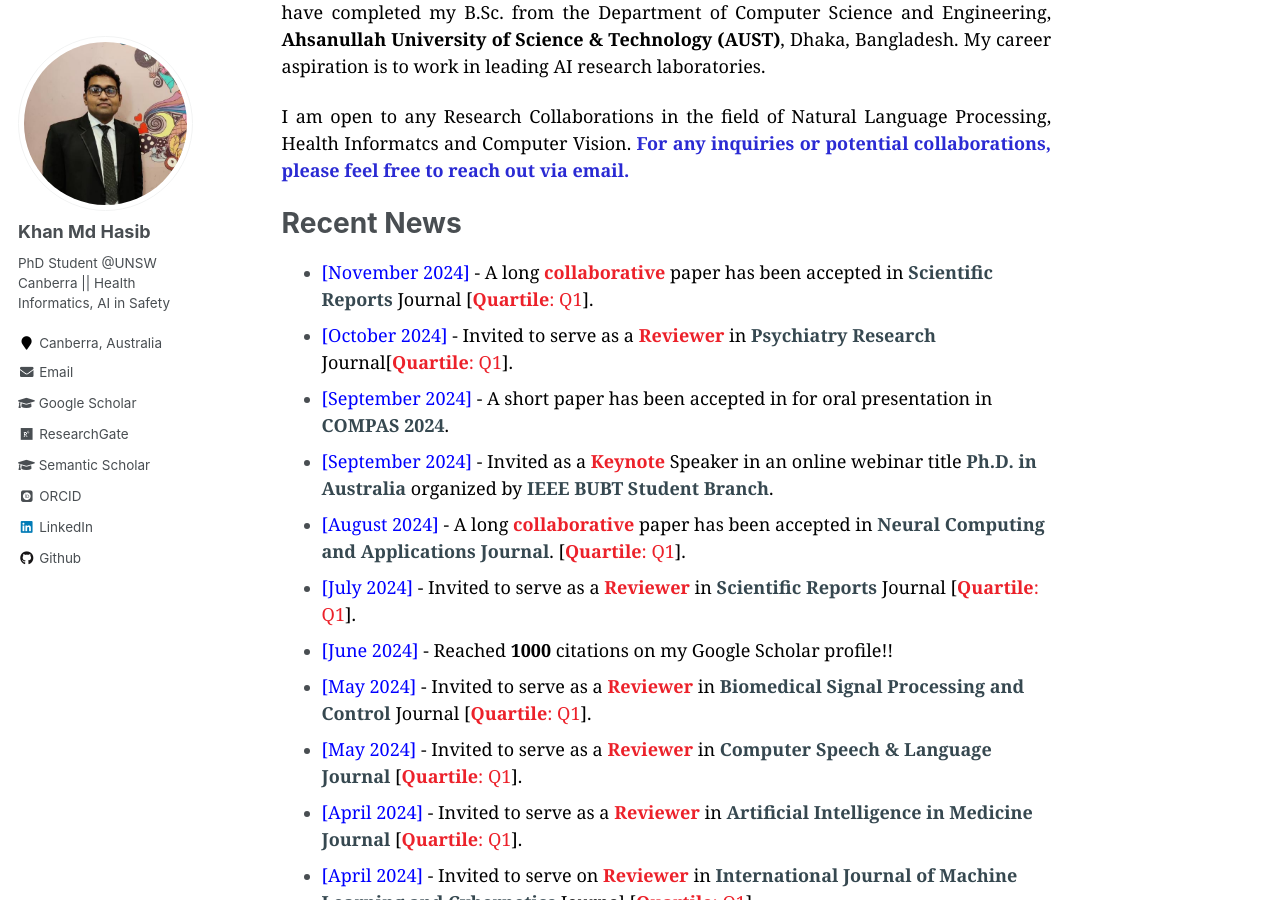
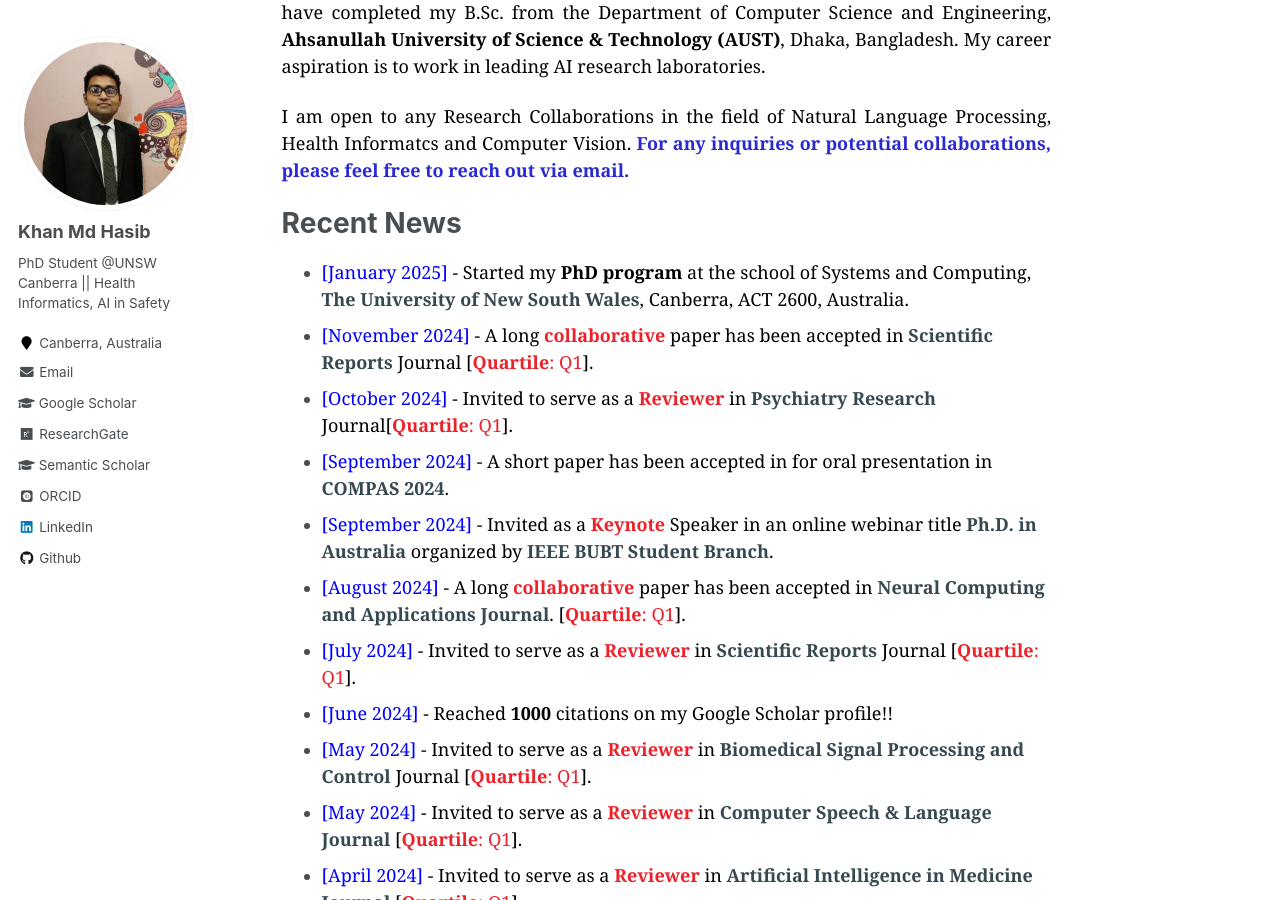
Before and after one commit to hasibaust13/hasibaust13.github.io, a Jekyll site: the page built from _pages/about.md, in a window 1280 px wide and 900 px high, scrolled down 525 px. Built offline with Jekyll 4.4.1, drawn with Linux system fonts in a browser that asks for light colours; some web fonts are replaced.

Commit message:
about.md

```diff
--- a/_pages/about.md
+++ b/_pages/about.md
@@ -23,6 +23,7 @@ redirect_from:
 
 
 # Recent News
+* <span style="font-family:Georgia; color:black"><span style="color:Blue">[January 2025]</span> - Started my <b>PhD program</b> at the school of Systems and Computing, <a href="https://www.unsw.edu.au/canberra" target="_blank" style="color:#364850;font-weight:bold">The University of New South Wales</a>, Canberra, ACT 2600, Australia.
 * <span style="font-family:Georgia; color:black"><span style="color:Blue">[November 2024]</span> - A long <span style="color:#ec212a;font-weight:bold">collaborative</span> paper has been accepted in <a href="https://www.nature.com/articles/s41598-024-78363-w" target="_blank" style="color:#364850;font-weight:bold">Scientific Reports</a> Journal [<span style="color:#ec212a"><b>Quartile</b>: Q1</span>].</span>
 * <span style="font-family:Georgia; color:black"><span style="color:Blue">[October 2024]</span> - Invited to serve as a <span style="color:#ec212a;font-weight:bold">Reviewer</span> in <a href="https://www.sciencedirect.com/journal/psychiatry-research" target="_blank" style="color:#364850;font-weight:bold">Psychiatry Research</a> Journal[<span style="color:#ec212a"><b>Quartile</b>: Q1</span>].</span>
 * <span style="font-family:Georgia; color:black"><span style="color:Blue">[September 2024]</span> - A short paper has been accepted in for oral presentation in <a href="https://www.compasconf.org/" target="_blank" style="color:#364850;font-weight:bold">COMPAS 2024</a>.
```
Also changed, not shown: 2 other files.
